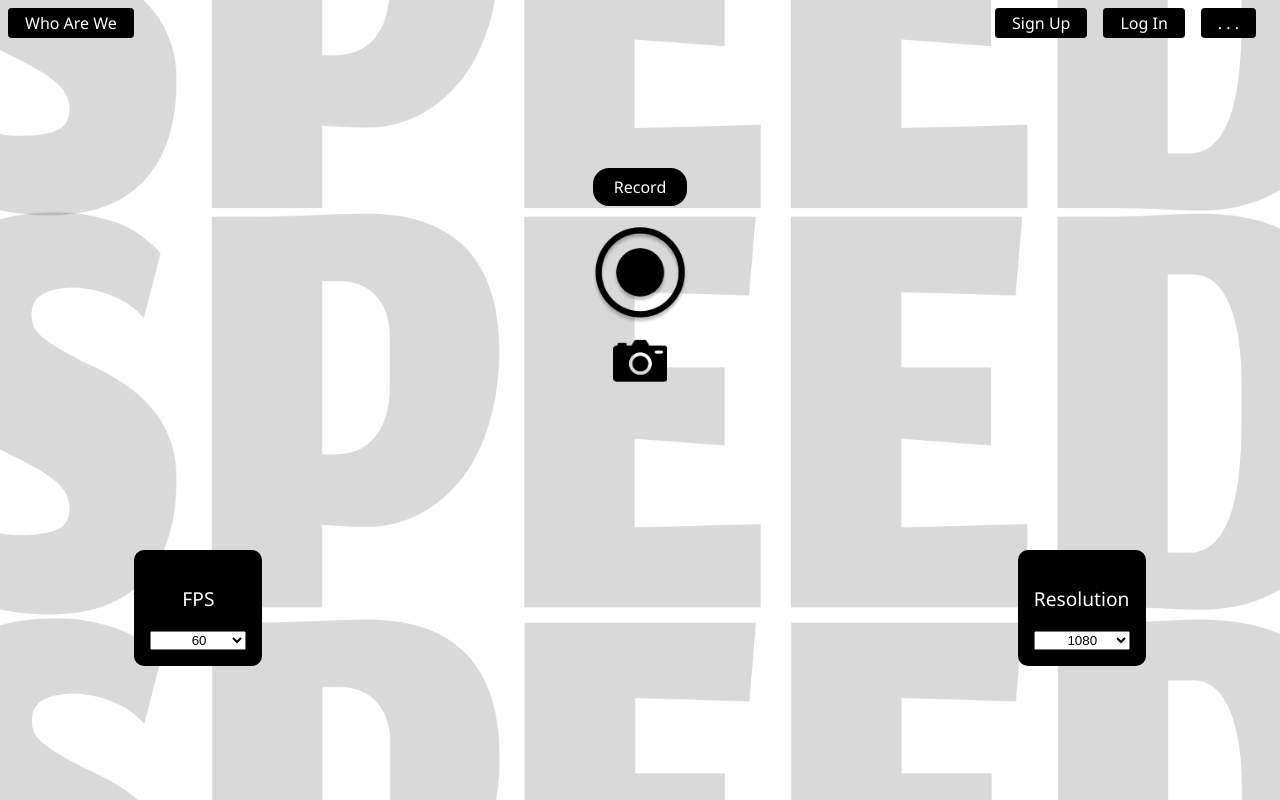
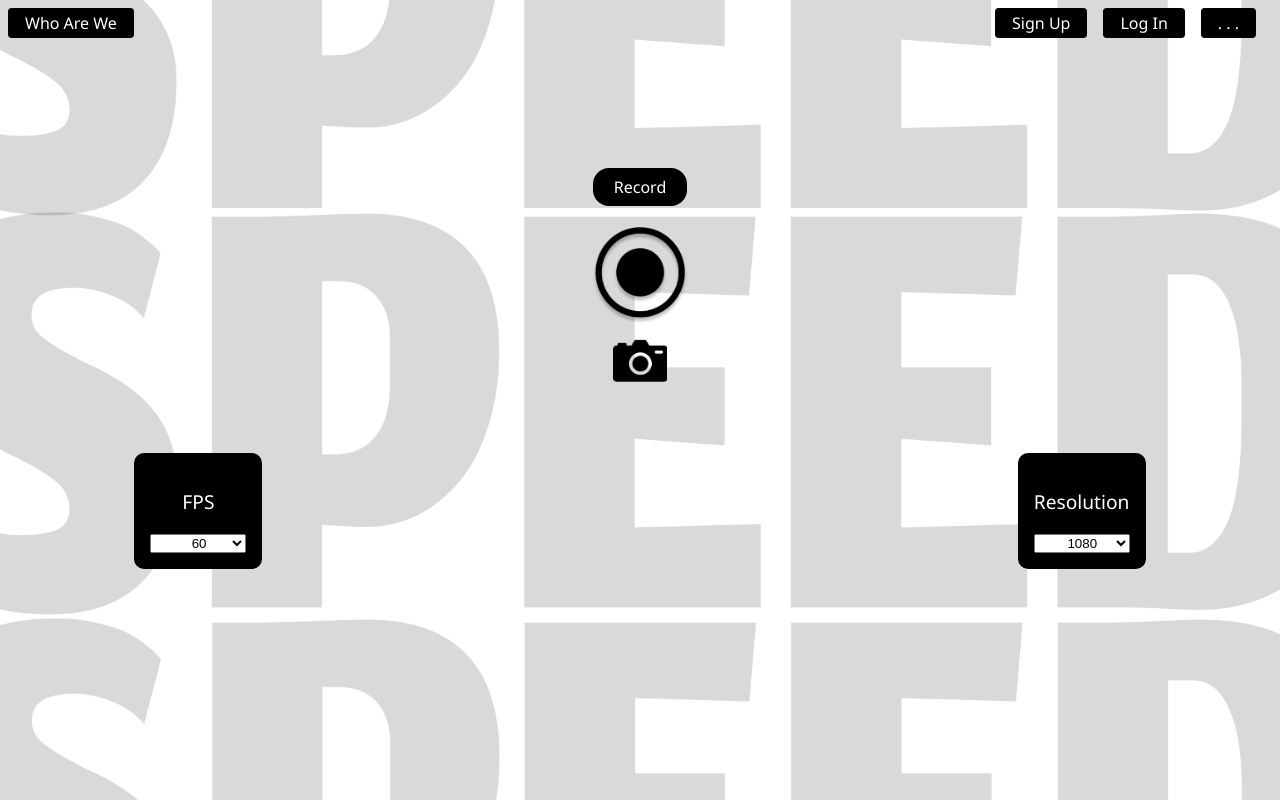
Before and after one commit to DevGiovanniLC/proyecto-ps, an Angular app: page / in a window 1280 px wide. Built offline with nearby package versions, Linux system fonts and the light colour scheme.

Commit message:
configure section margin fixed 3.0

```diff
--- a/src/app/record-button/record-button.component.css
+++ b/src/app/record-button/record-button.component.css
@@ -34,7 +34,7 @@ section {
 	flex-direction: row;
 	align-items: center;
 	justify-content: space-between;
-	margin: 10em 10%;
+	margin: 5% 10%;
 }
 
 .configure-selector {
```
